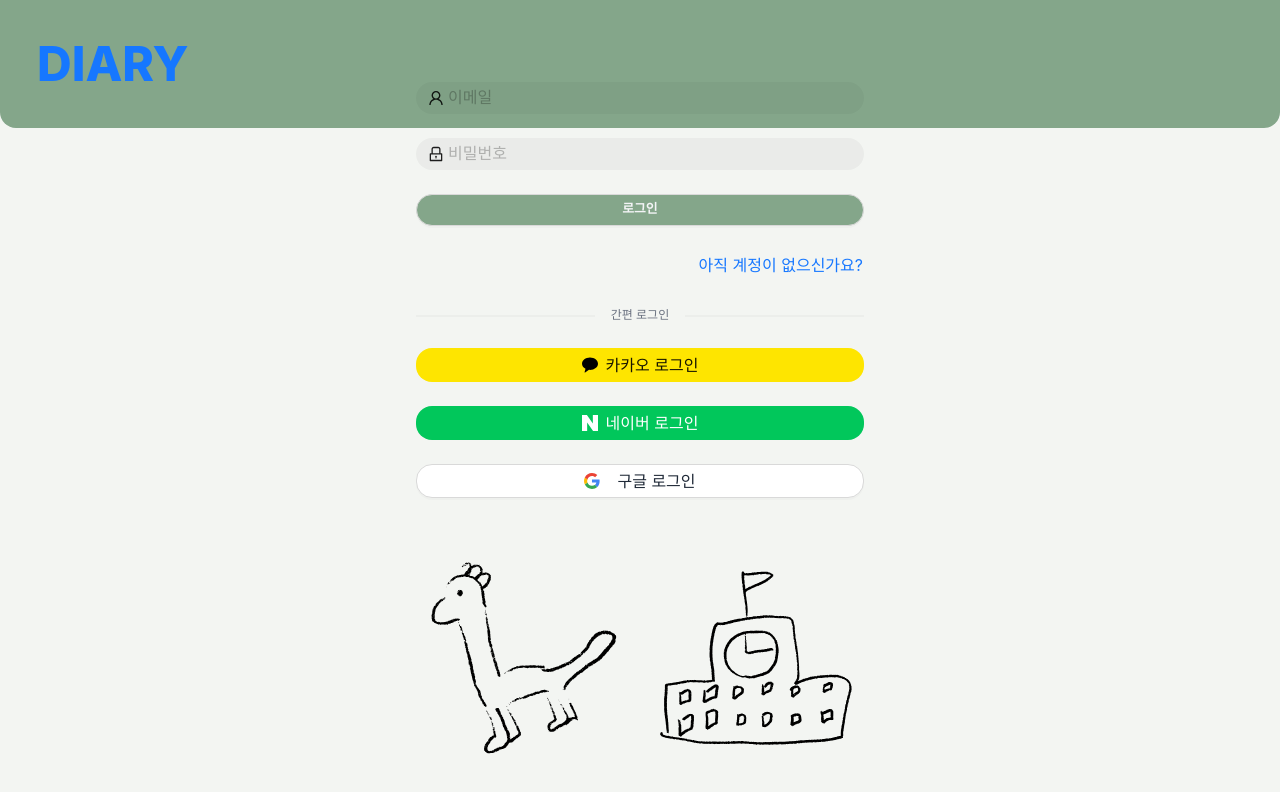
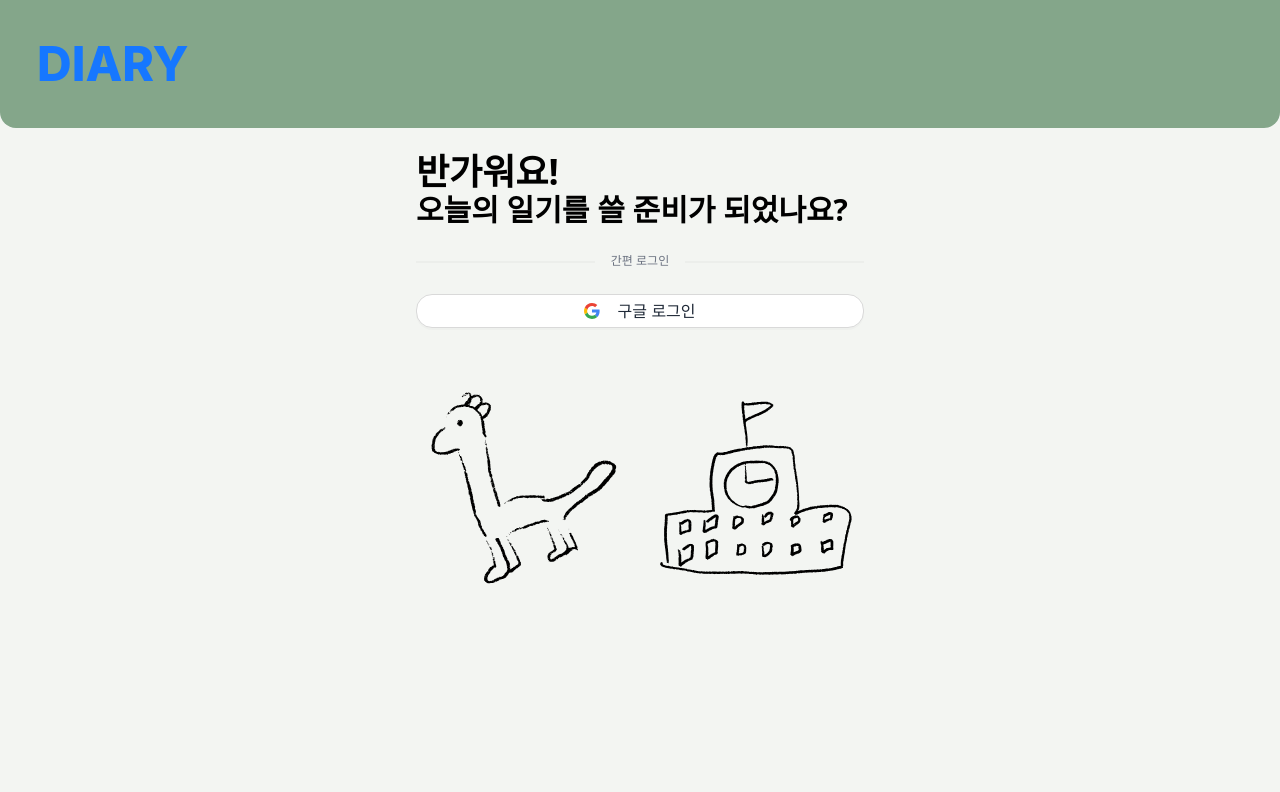
Before and after one commit to ta09472/diary-web, a React (Vite) app: page /login in a window 1280 px wide. Shown: the top 792 px of the page. Built offline with nearby package versions, Linux system fonts and the light colour scheme; a web font is replaced by a local one.

Commit message:
사용하지 않는 기능 주석처리

```diff
--- a/src/components/Header.tsx
+++ b/src/components/Header.tsx
@@ -13,7 +13,12 @@
   // if (pathname === '/login' || pathname === '/pending')
   //   return <></>
   return (
-    <div className=" sticky top-0 inset-x-0 w-full h-[8rem] flex justify-between items-center bg-[#84a68a] rounded-b-2xl">
+    <div
+      className=" sticky top-0 inset-x-0 w-full h-[8rem] flex justify-between items-center bg-[#84a68a] rounded-b-2xl"
+      style={{
+        zIndex: 1000
+      }}
+    >
       <Button
         type="link"
         onClick={() => navigate('/')}
--- a/src/page/SignIn.tsx
+++ b/src/page/SignIn.tsx
@@ -41,7 +41,7 @@
           </div>
         </div>
 
-        <Input
+        {/* <Input
           variant="filled"
           className="h-[6rem] text-[2.2rem] lg:h-[2rem] lg:text-[1rem] rounded-2xl"
           prefix={<UserOutlined className="lg:p-0 p-1" />}
@@ -64,7 +64,7 @@
           className=" place-self-end p-0 text-[1.8rem] lg:text-[1rem]"
         >
           아직 계정이 없으신가요?
-        </Button>
+        </Button> */}
       </div>
 
       <Divider>
@@ -73,7 +73,7 @@
         </div>
       </Divider>
       <div className="flex flex-col gap-6 w-full">
-        <Button
+        {/* <Button
           type="text"
           block
           icon={
@@ -98,7 +98,7 @@
           className="flex justify-center items-center bg-[#01c75b] p-4 text-white text-[2.2rem] h-[6rem] lg:h-[1rem] lg:text-[1rem] rounded-2xl"
         >
           네이버 로그인
-        </Button>
+        </Button> */}
         <Button
           block
           icon={
```
